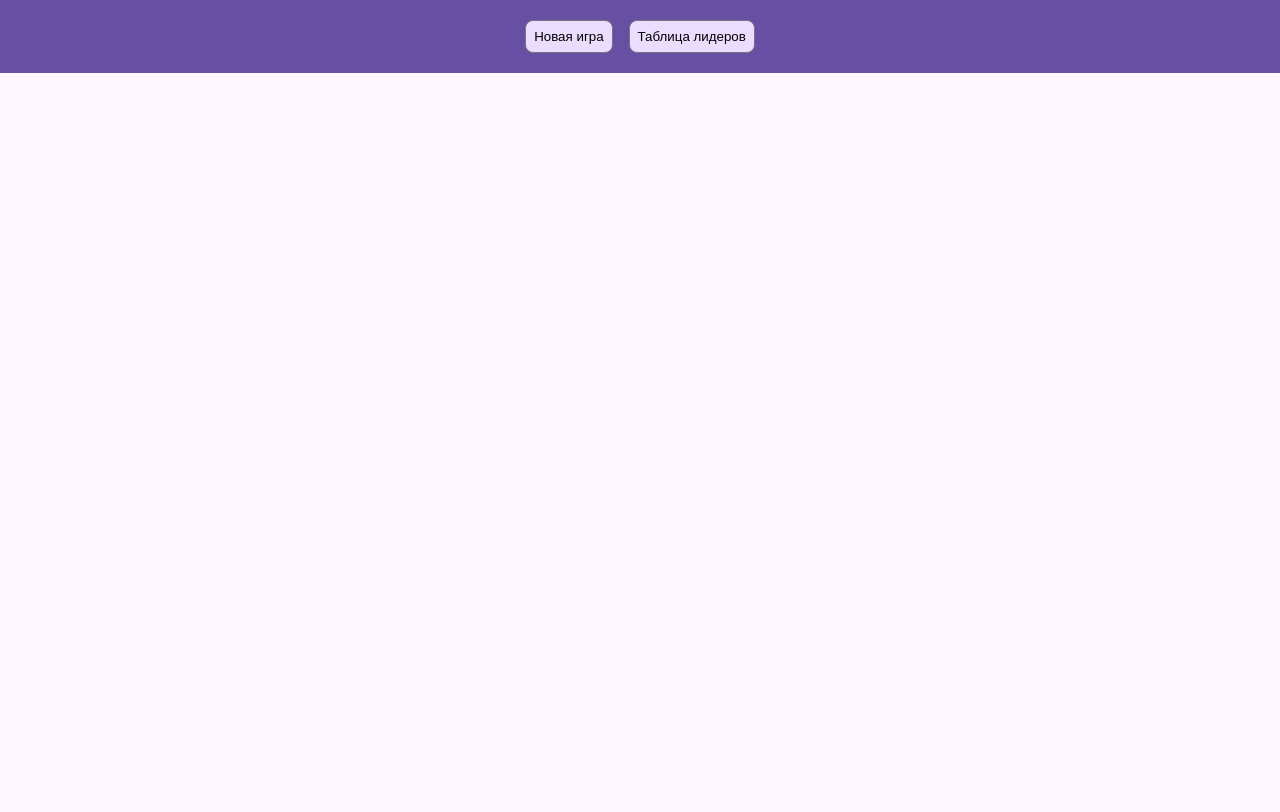
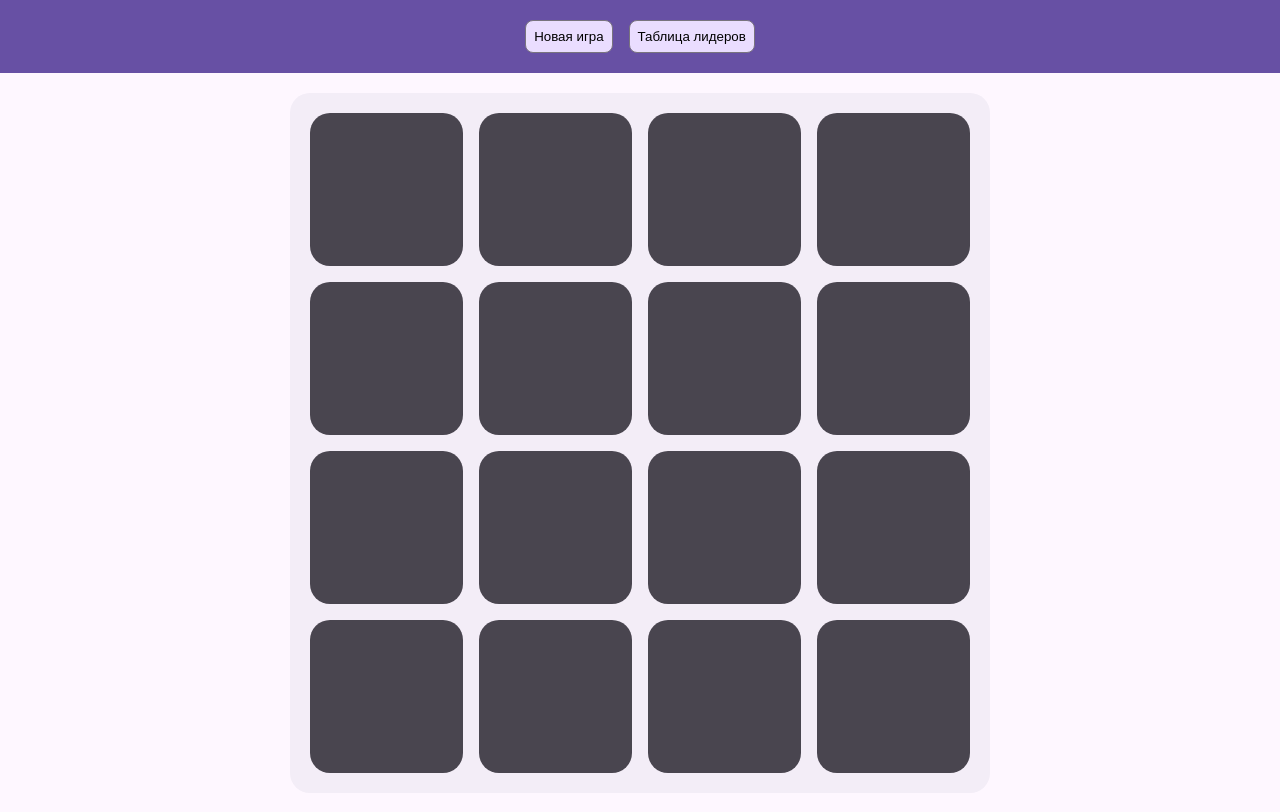
Before and after one commit to NMakarevich/memory-game, a website built with Vite: page index.html in a window 1280 px wide. Built offline with nearby package versions, Linux system fonts and the light colour scheme.

Commit message:
feat: add game field component

```diff
--- /dev/null
+++ b/src/components/gameField/gameField.js
@@ -0,0 +1,31 @@
+import cards from '../../data/cards.json' with { type: 'json' };
+import { createElement } from '../../utils/createElement.js';
+import Card from '../card/card.js';
+
+class GameField {
+  constructor() {
+    this.cards = cards;
+    this.gameContainer = null;
+  }
+
+  render() {
+    this.gameContainer = createElement('section', {
+      classList: ['section', 'game'],
+      children: [
+        createElement('ul', {
+          classList: ['cards-list'],
+          children: [...cards, ...cards].map(({ name, src }, index) =>
+            createElement('li', {
+              classList: ['cards-list_item'],
+              children: [new Card({ src, name, alt: name, id: index }).element],
+            })
+          ),
+        }),
+      ],
+    });
+    document.querySelector('.main .container').append(this.gameContainer);
+  }
+}
+
+const gameField = new GameField();
+export default gameField;
--- /dev/null
+++ b/src/components/gameField/gameField.scss
@@ -0,0 +1,26 @@
+@import "../card/card.scss";
+
+.game {
+  display: flex;
+  justify-content: center;
+  align-items: center;
+  padding: 20px;
+  max-width: 700px;
+  width: 100%;
+  background-color: #F3EDF7;
+  border-radius: 20px;
+}
+
+.cards-list {
+  width: 100%;
+  display: grid;
+  grid-template-columns: repeat(4, 1fr);
+  grid-auto-flow: row;
+  grid-gap: 16px;
+  list-style: none;
+
+  &_item {
+    aspect-ratio: 1;
+    overflow: hidden;
+  }
+}
--- /dev/null
+++ b/src/data/cards.json
@@ -0,0 +1,34 @@
+[
+  {
+    "name": "html5",
+    "src": "/src/assets/html5.svg"
+  },
+  {
+    "name": "css3",
+    "src": "/src/assets/css3.svg"
+  },
+  {
+    "name": "javascript",
+    "src": "/src/assets/javascript.svg"
+  },
+  {
+    "name": "typescript",
+    "src": "/src/assets/typescript.svg"
+  },
+  {
+    "name": "nodejs",
+    "src": "/src/assets/nodejs.svg"
+  },
+  {
+    "name": "react",
+    "src": "/src/assets/react.svg"
+  },
+  {
+    "name": "angular",
+    "src": "/src/assets/angular.svg"
+  },
+  {
+    "name": "webstorm",
+    "src": "/src/assets/webstorm.svg"
+  }
+]
--- a/src/main.js
+++ b/src/main.js
@@ -1,3 +1,5 @@
 import layout from './components/layout/layout.js';
+import gameField from './components/gameField/gameField.js';
 
 layout.render();
+gameField.render();
--- a/src/style.scss
+++ b/src/style.scss
@@ -1,4 +1,5 @@
 @import "./components/layout/layout.scss";
+@import "./components/gameField/gameField.scss";
 
 * {
   margin: 0;
@@ -29,3 +30,9 @@ body {
   width: 100%;
   padding: 20px;
 }
+
+.main .container {
+  height: 100%;
+  flex-direction: column;
+  align-items: center;
+}
```
Also changed, not shown: src/components/gameField/gameField.css (added), src/style.css, 2 other files.
